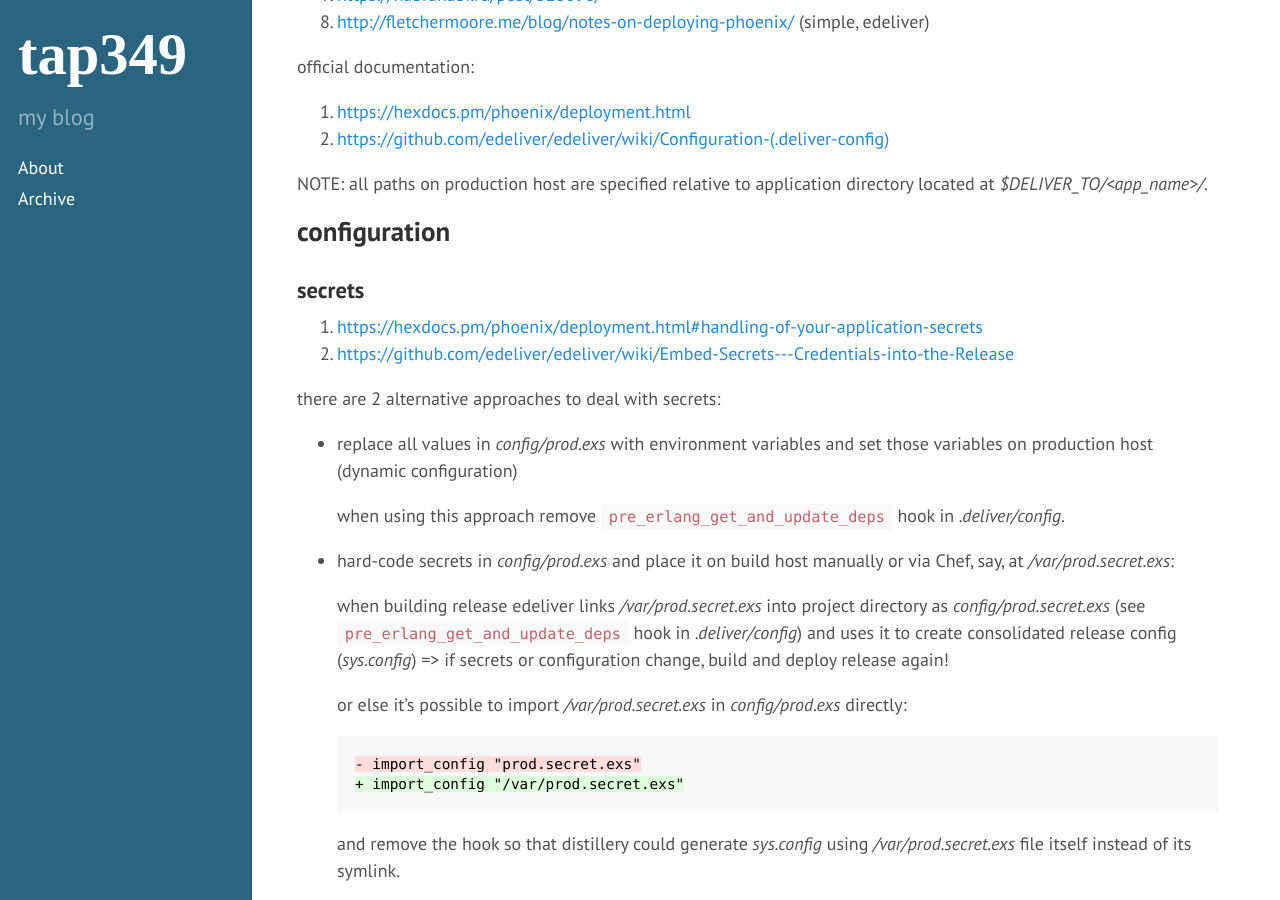
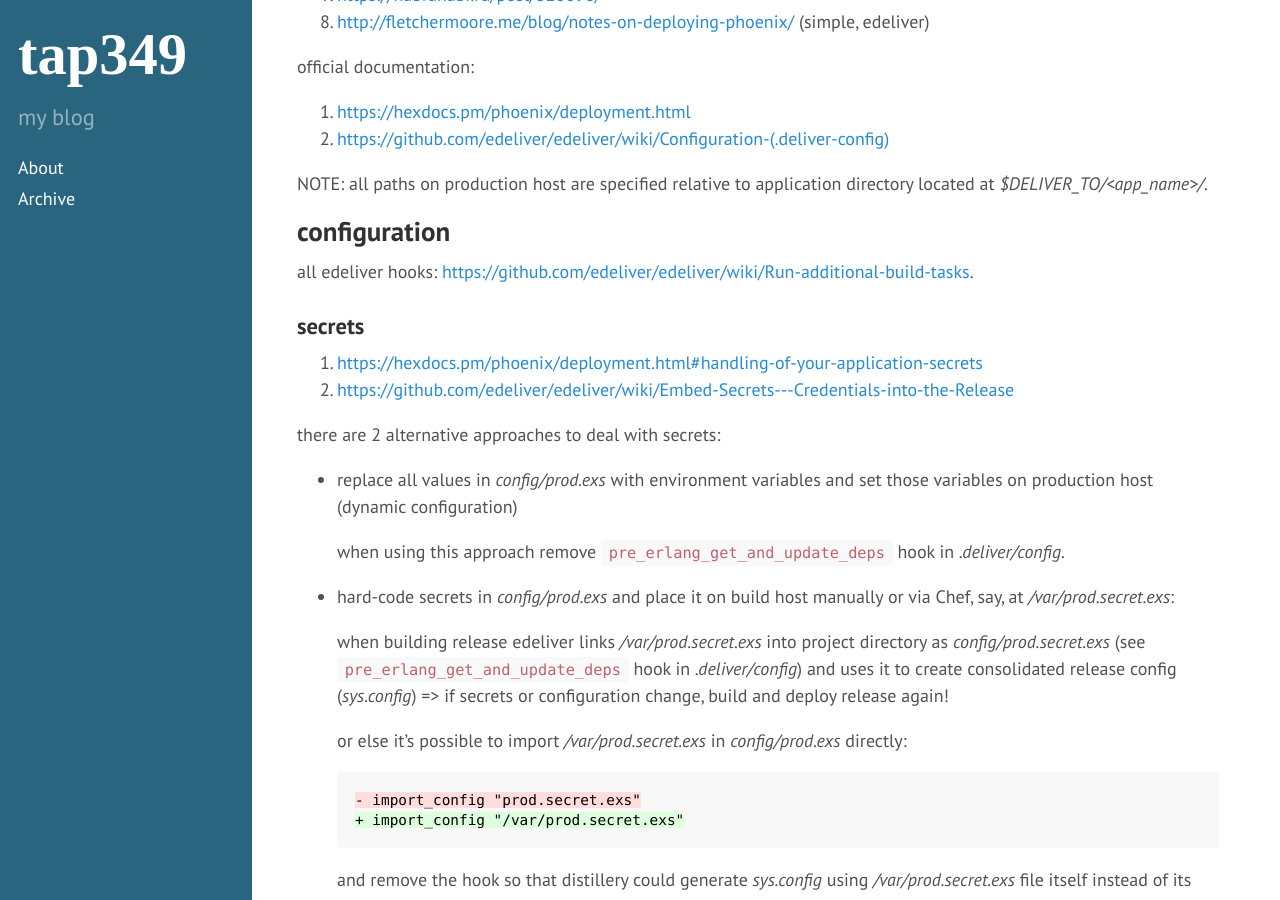
Before and after one commit to tap349/tap349.github.io, a Jekyll site: the page built from _posts/2017-08-02-elixir-deployment.md, in a window 1280 px wide and 900 px high, scrolled down 1335 px. Built offline with Jekyll 4.4.1, drawn with Linux system fonts in a browser that asks for light colours.

Commit message:
update 2017-08-29_13:40:33

```diff
--- a/_posts/2017-08-02-elixir-deployment.md
+++ b/_posts/2017-08-02-elixir-deployment.md
@@ -32,6 +32,9 @@ NOTE: all paths on production host are specified relative to
       application directory located at _$DELIVER_TO/\<app\_name\>/_.
 
 ## configuration
+
+all edeliver hooks:
+<https://github.com/edeliver/edeliver/wiki/Run-additional-build-tasks>.
 
 ### secrets
 
```
